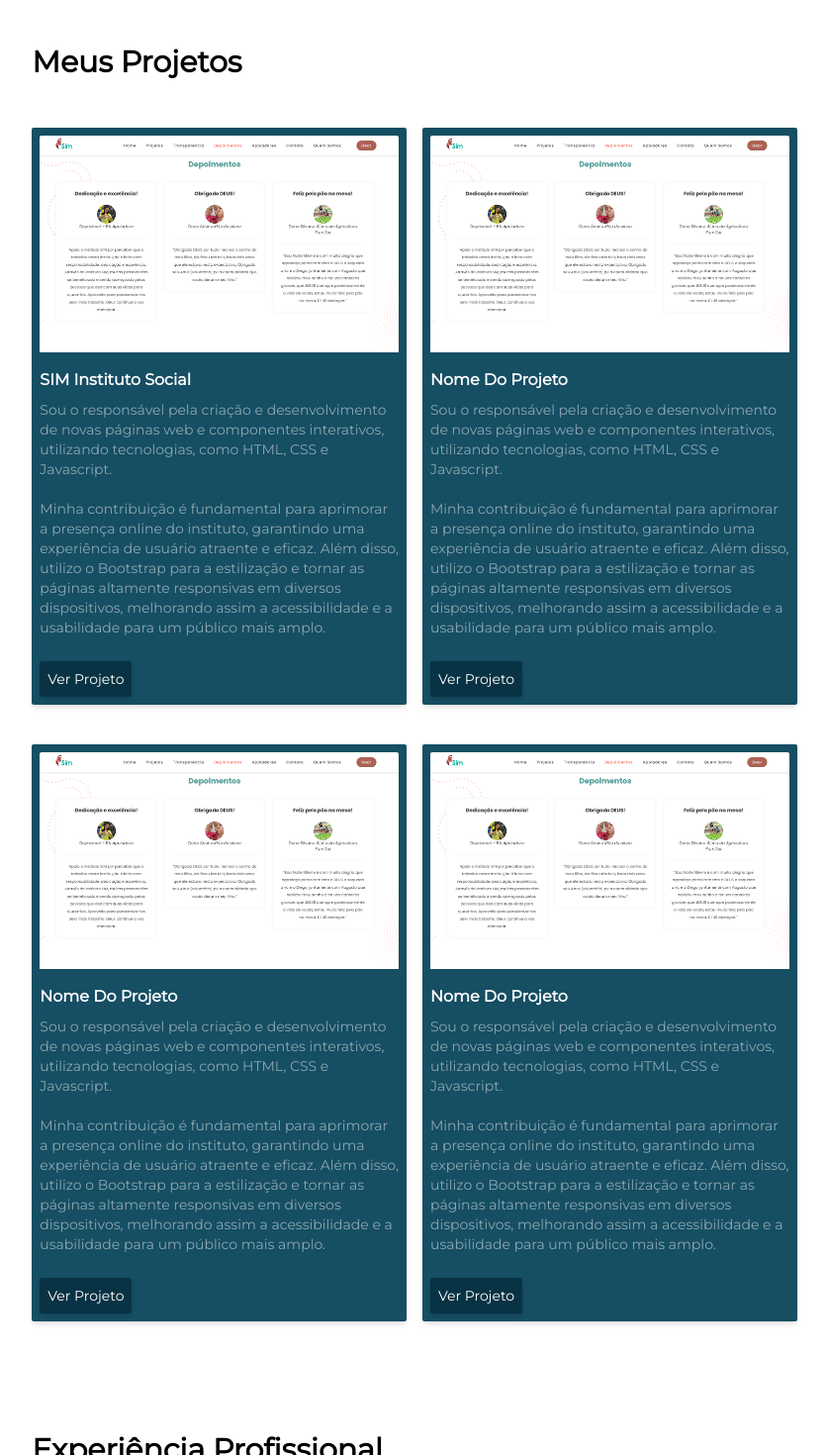
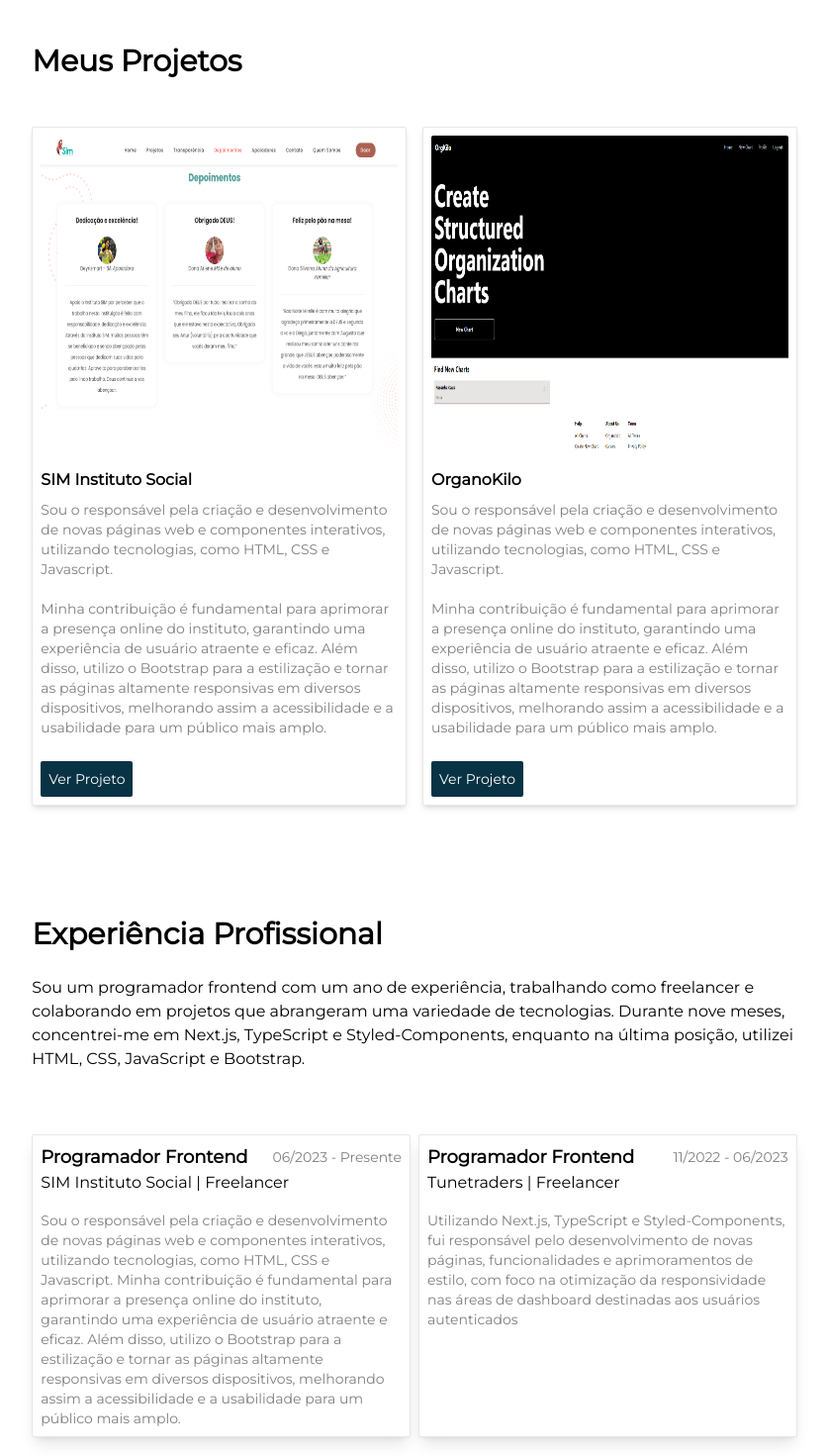
Before and after one commit to doguebart/douglas-portfolio, a React (Vite) app in the folder portfolio/: page / in a window 1280 px wide. Shown: the part 1240-2710 px from the top of the page at 99% size, without its empty margins (221-1058 px from the left). Built offline with nearby package versions, Linux system fonts and the light colour scheme.

Commit message:
fix: fixing projects card margin

```diff
--- a/portfolio/src/components/footer/index.jsx
+++ b/portfolio/src/components/footer/index.jsx
@@ -10,7 +10,7 @@
 const Footer = () => {
   return (
     <div className="w-full max-h-full bg-cyan-950 py-10">
-      <div className="w-full space-y-20 lg:space-y-0 lg:w-2/3 m-auto px-6 lg:px-10 py-2 self-center max-h-full grid grid-cols-1 lg:grid-cols-3">
+      <div className="w-full space-y-20 lg:space-y-0 lg:w-2/3 m-auto px-4 lg:px-10 py-2 self-center max-h-full grid grid-cols-1 lg:grid-cols-3">
         <div className="w-full max-h-full flex flex-col">
           <Link to="start" spy={true} smooth={true} duration={500}>
             <h1 className="text-white text-xl font-bold cursor-pointer">DW</h1>
--- a/portfolio/src/components/header/index.jsx
+++ b/portfolio/src/components/header/index.jsx
@@ -46,6 +46,18 @@
       >
         <li>
           <Link
+            to="start"
+            spy={true}
+            smooth={true}
+            duration={500}
+            onClick={closeMenu}
+            className="text-white font-bold py-2 text-sm hover:border-b hover:border-cyan-500 duration-200 cursor-pointer"
+          >
+            Início
+          </Link>
+        </li>
+        <li>
+          <Link
             to="about"
             spy={true}
             smooth={true}
@@ -82,6 +94,7 @@
         </li>
         <li>
           <Link
+            to="contact"
             spy={true}
             smooth={true}
             duration={500}
--- a/portfolio/src/components/sections/aboutMe/index.jsx
+++ b/portfolio/src/components/sections/aboutMe/index.jsx
@@ -8,7 +8,7 @@
     >
       <div className="w-full max-h-full mt-20">
         <h1 className="text-black text-3xl font-bold">Sobre Mim</h1>
-        <p className="text-black text-md lg:text-md py-6 border-b border-black/40">
+        <p className="text-black text-md lg:text-md py-6">
           Sou um programador frontend com um ano de experiência, trabalhando
           como freelancer e colaborando em projetos que abrangeram uma variedade
           de tecnologias. Durante nove meses, concentrei-me em Next.js,
--- a/portfolio/src/components/sections/experience/index.jsx
+++ b/portfolio/src/components/sections/experience/index.jsx
@@ -18,7 +18,7 @@
           HTML, CSS, JavaScript e Bootstrap.
         </p>
         <div className="w-full max-h-full mt-10 grid grid-cols-1 lg:grid-cols-2 gap-2">
-          <div className="w-full max-h-full flex flex-col p-2 bg-wihte shadow-lg border">
+          <div className="w-full max-h-full flex flex-col p-2 bg-white rounded-sm shadow-lg border">
             <div className="w-full max-h-full flex items-center justify-between">
               <span className="text-md lg:text-lg text-black font-bold">
                 Programador Frontend
@@ -43,7 +43,7 @@
               para um público mais amplo.
             </p>
           </div>
-          <div className="w-full max-h-full flex flex-col p-2 bg-white shadow-lg border">
+          <div className="w-full max-h-full flex flex-col p-2 rounded-sm bg-white shadow-lg border">
             <div className="w-full max-h-full flex items-center justify-between">
               <span className="text-md lg:text-lg text-black font-bold">
                 Programador Frontend
--- a/portfolio/src/components/sections/projects/index.jsx
+++ b/portfolio/src/components/sections/projects/index.jsx
@@ -9,18 +9,18 @@
       <div className="w-full max-h-full mt-20">
         <h1 className="text-black text-3xl mb-6 font-bold">Meus Projetos</h1>
         <div className="w-full max-h-full grid grid-cols-1 lg:grid-cols-2 lg:gap-4">
-          <div className="w-full max-h-full flex flex-col bg-cyan-900 shadow-md rounded-sm p-2 mt-6">
-            <div className="w-full max-h-full mb-4">
+          <div className="w-full max-h-full flex flex-col bg-white shadow-md border rounded-sm p-2 mt-6">
+            <div className="w-full lg:h-80 mb-4">
               <img
                 src="/sim.png"
                 alt="project picture"
-                className="w-full max-h-full cover rounded-tl-sm rounded-tr-sm"
+                className="w-full h-full contain rounded-tl-sm rounded-tr-sm"
               />
             </div>
-            <span className="text-white font-bold text-md mb-2">
+            <span className="text-black font-bold text-md mb-2">
               SIM Instituto Social
             </span>
-            <p className="text-white/50 text-sm">
+            <p className="text-black/50 text-sm">
               Sou o responsável pela criação e desenvolvimento de novas páginas
               web e componentes interativos, utilizando tecnologias, como HTML,
               CSS e Javascript. <br /> <br /> Minha contribuição é fundamental
@@ -34,24 +34,24 @@
               <a
                 href="https://simsertaosocial.org/"
                 target="blank"
-                className="text-white text-sm rounded-sm bg-cyan-950 p-2 mt-6 shadow-md hover:bg-cyan-950/80 duration-200"
+                className="text-white text-sm rounded-sm bg-cyan-950 p-2 mt-6 hover:bg-cyan-950/80 duration-200"
               >
                 Ver Projeto
               </a>
             </div>
           </div>
-          <div className="w-full max-h-full flex flex-col bg-cyan-900 shadow-md rounded-sm p-2 mt-6">
-            <div className="w-full max-h-full mb-4">
+          <div className="w-full max-h-full flex flex-col bg-white shadow-md border rounded-sm p-2 mt-6">
+            <div className="w-full lg:h-80 mb-4">
               <img
-                src="/sim.png"
+                src="/orgkilo.png"
                 alt="project picture"
-                className="w-full max-h-full cover rounded-tl-sm rounded-tr-sm"
+                className="w-full h-full contain rounded-tl-sm rounded-tr-sm"
               />
             </div>
-            <span className="text-white font-bold text-md mb-2">
-              Nome Do Projeto
+            <span className="text-black font-bold text-md lg:mt-auto mb-2">
+              OrganoKilo
             </span>
-            <p className="text-white/50 text-sm">
+            <p className="text-black/50 lg:mt-auto text-sm">
               Sou o responsável pela criação e desenvolvimento de novas páginas
               web e componentes interativos, utilizando tecnologias, como HTML,
               CSS e Javascript. <br /> <br /> Minha contribuição é fundamental
@@ -61,73 +61,11 @@
               responsivas em diversos dispositivos, melhorando assim a
               acessibilidade e a usabilidade para um público mais amplo.
             </p>
-            <div className="max-w-full max-h-full flex items-center">
+            <div className="max-w-full max-h-full flex lg:mt-auto items-center">
               <a
-                href="https://simsertaosocial.org/"
+                href="https://orgkilo.vercel.app/"
                 target="blank"
-                className="text-white text-sm rounded-sm bg-cyan-950 p-2 mt-6 shadow-md hover:bg-cyan-950/80 duration-200"
-              >
-                Ver Projeto
-              </a>
-            </div>
-          </div>
-          <div className="w-full max-h-full flex flex-col bg-cyan-900 shadow-md rounded-sm p-2 mt-6">
-            <div className="w-full max-h-full mb-4">
-              <img
-                src="/sim.png"
-                alt="project picture"
-                className="w-full max-h-full cover rounded-tl-sm rounded-tr-sm"
-              />
-            </div>
-            <span className="text-white font-bold text-md mb-2">
-              Nome Do Projeto
-            </span>
-            <p className="text-white/50 text-sm">
-              Sou o responsável pela criação e desenvolvimento de novas páginas
-              web e componentes interativos, utilizando tecnologias, como HTML,
-              CSS e Javascript. <br /> <br /> Minha contribuição é fundamental
-              para aprimorar a presença online do instituto, garantindo uma
-              experiência de usuário atraente e eficaz. Além disso, utilizo o
-              Bootstrap para a estilização e tornar as páginas altamente
-              responsivas em diversos dispositivos, melhorando assim a
-              acessibilidade e a usabilidade para um público mais amplo.
-            </p>
-            <div className="max-w-full max-h-full flex items-center">
-              <a
-                href="https://simsertaosocial.org/"
-                target="blank"
-                className="text-white text-sm rounded-sm bg-cyan-950 p-2 mt-6 shadow-md hover:bg-cyan-950/80 duration-200"
-              >
-                Ver Projeto
-              </a>
-            </div>
-          </div>
-          <div className="w-full max-h-full flex flex-col bg-cyan-900 shadow-md rounded-sm p-2 mt-6">
-            <div className="w-full max-h-full mb-4">
-              <img
-                src="/sim.png"
-                alt="project picture"
-                className="w-full max-h-full cover rounded-tl-sm rounded-tr-sm"
-              />
-            </div>
-            <span className="text-white font-bold text-md mb-2">
-              Nome Do Projeto
-            </span>
-            <p className="text-white/50 text-sm">
-              Sou o responsável pela criação e desenvolvimento de novas páginas
-              web e componentes interativos, utilizando tecnologias, como HTML,
-              CSS e Javascript. <br /> <br /> Minha contribuição é fundamental
-              para aprimorar a presença online do instituto, garantindo uma
-              experiência de usuário atraente e eficaz. Além disso, utilizo o
-              Bootstrap para a estilização e tornar as páginas altamente
-              responsivas em diversos dispositivos, melhorando assim a
-              acessibilidade e a usabilidade para um público mais amplo.
-            </p>
-            <div className="max-w-full max-h-full flex items-center">
-              <a
-                href="https://simsertaosocial.org/"
-                target="blank"
-                className="text-white text-sm rounded-sm bg-cyan-950 p-2 mt-6 shadow-md hover:bg-cyan-950/80 duration-200"
+                className="text-white text-sm rounded-sm bg-cyan-950 p-2 mt-6 hover:bg-cyan-950/80 duration-200"
               >
                 Ver Projeto
               </a>
```
Also changed, not shown: portfolio/src/App.jsx (+6 -2 lines), portfolio/public/orgkilo.png (added).
